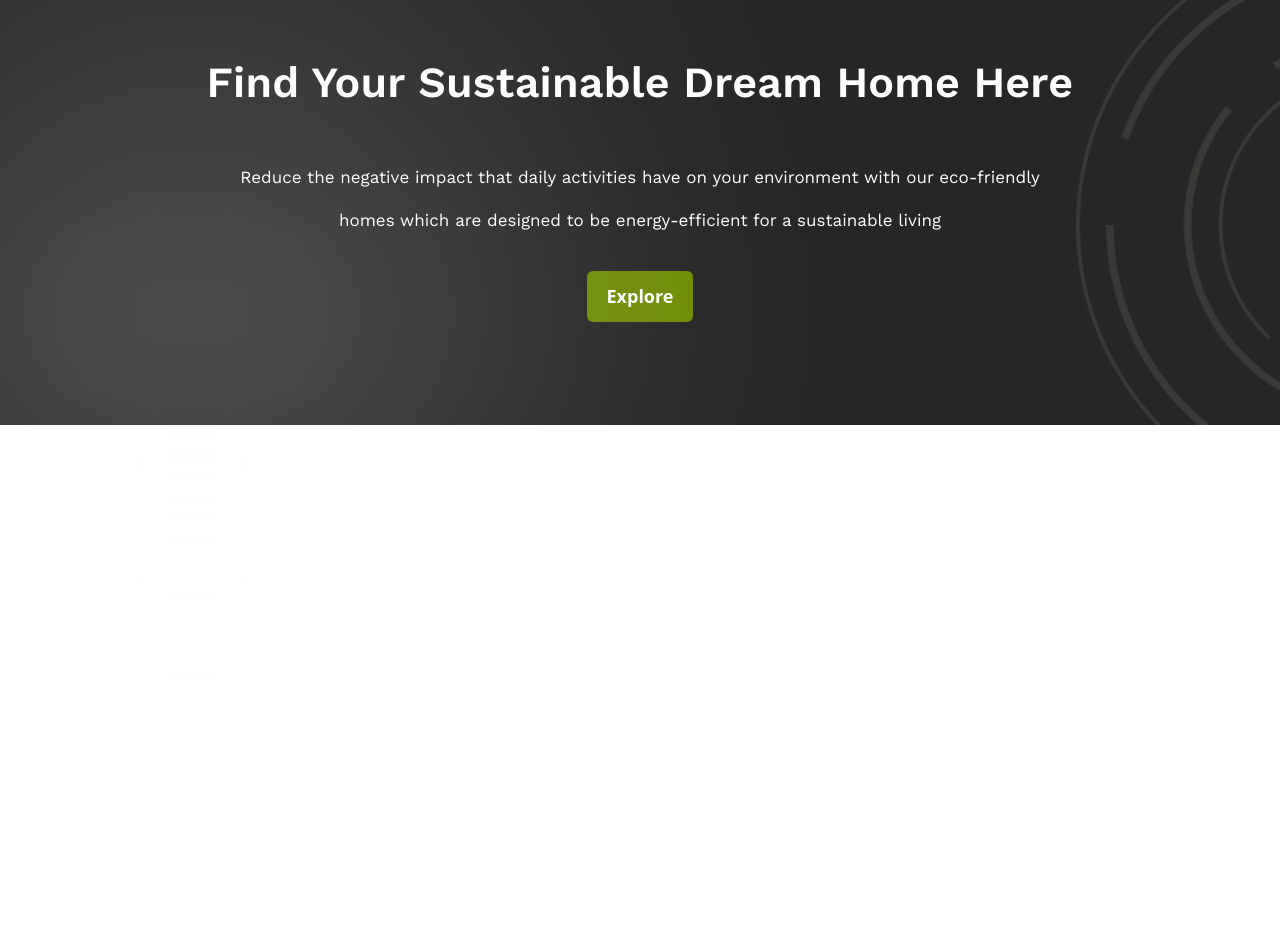
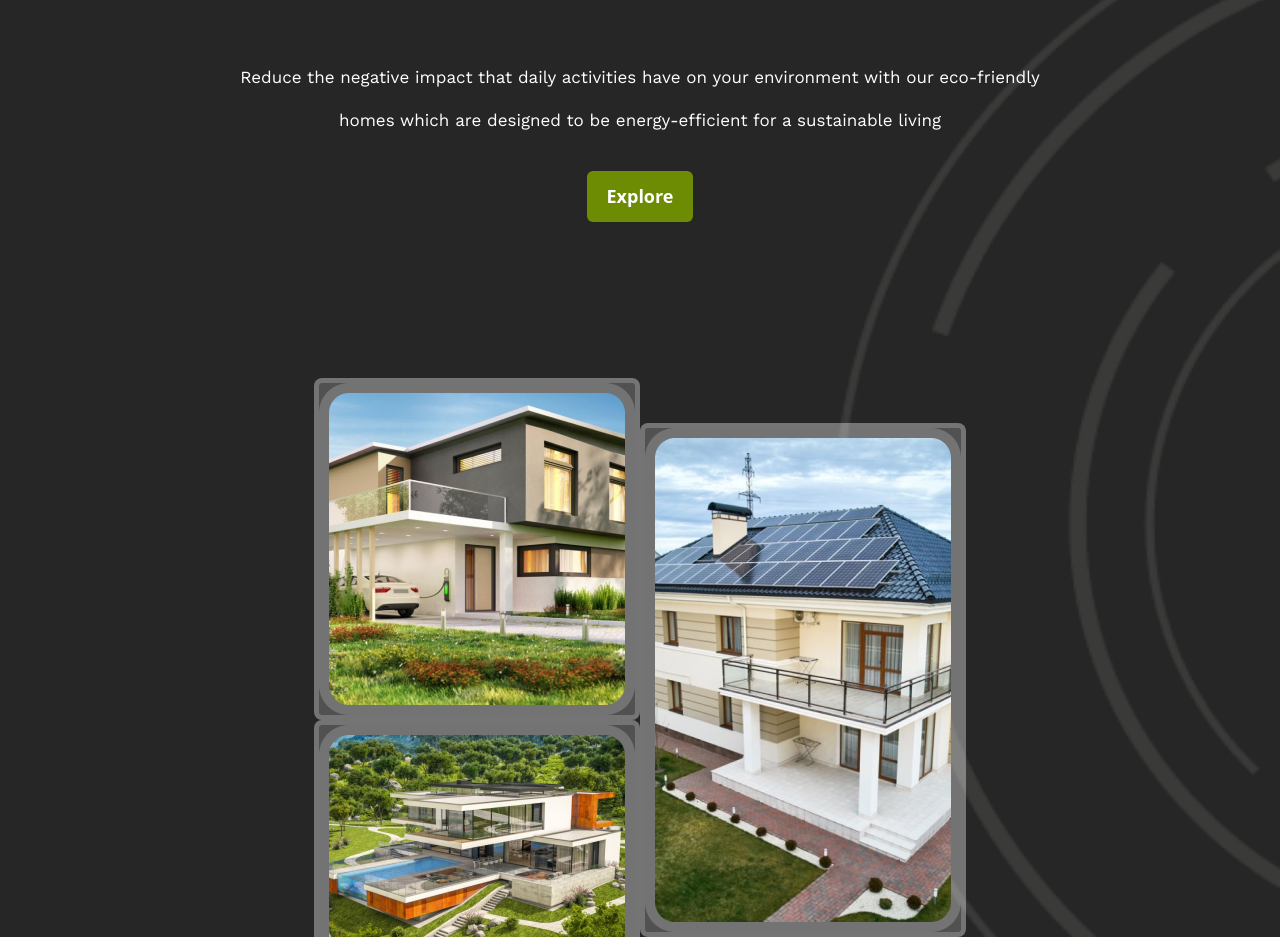
Before and after one commit to danielswift10/project-eco-homes, a React (Create React App) app: page / in a window 1280 px wide. Shown: the part 235-1172 px from the top of the page. Built offline with nearby package versions, Linux system fonts and the light colour scheme.

Commit message:
style: added styling to this component

```diff
--- a/src/Components/Hero/Hero.jsx
+++ b/src/Components/Hero/Hero.jsx
@@ -1,3 +1,4 @@
+import { house1, house2, house3 } from "../../Assets";
 import Button from "../../Utils/Button";
 import styles from "../../styles";
 
@@ -5,10 +6,10 @@ import styles from "../../styles";
 
 const Hero = () => {
     return (
-        <section className={`bg-darkGrey hero h-[420px] md:h-[600px] sm:mb-[900px]  mb-[1200px] md:mb-[700px] lg:mb-[600px]  `} id="home">
-           <div className={`   mt-[60px] ${styles.flexCenter} `}>
+        <section className={`bg-darkGrey hero h-[] md:h-[] sm:mb-[900px]  py-[100px] mb-[1200px] md:mb-[700px] lg:mb-[600px]  `} id="home">
+           <div className={`   mt-[60px] ${styles.flexCenter} flex-col gap-14`}>
                 <div className="text">
-                <div className={`py-[100px] ${styles.boxWidth}  ${styles.paddingX} ${styles.flexCenter} sm:pt-[150px] md:pt-[200px] md:pb-[100px] flex-col text-center`}>
+                <div className={`py-[] ${styles.boxWidth}  ${styles.paddingX} ${styles.flexCenter} sm:pt-[] md:pt-[] md:pb-[100px] flex-col text-center`}>
                     <h1 className={`${styles.heading1} mb-4`}>Find Your Sustainable Dream Home Here</h1>
                     <p className={`${styles.heroParagraph}  md:text-[23px] text-white xs:w-[410px] mb-7 ss:w-[500px]  sm:w-[550px]  md:w-[800px] `}>Reduce the negative impact that daily activities have on your environment with our eco-friendly homes which are designed to be energy-efficient for a sustainable living </p>
                     <Button type={"button"} title={"Explore"} classname={`${'bg-green text-white rounded-[6px] py-3 px-5 text-[18px] text-secondary font-semibold'} `}/>
@@ -17,11 +18,13 @@ const Hero = () => {
                 <div className="image ">
                     <div className={`${styles.flexCenter}`}>
                     <div className="">
-                        <img src={""} alt="" />
-                        <img src={""} alt="" />
+                        <div className="rounded-[8px] border border-[5px] border-[#FEFEFE33] bg-[#FEFEFE33]">
+                        <img src={house1} className="" alt="" />
+                        </div>
+                        <img src={house2} className="rounded-[8px] border border-[5px] border-[#FEFEFE33] bg-[#FEFEFE33]" alt="" />
                     </div>
                     <div>
-                        <img src={""} alt="" />
+                        <img src={house3} className="rounded-[8px] border border-[5px] border-[#FEFEFE33] bg-[#FEFEFE33]" alt="" />
                     </div>
                     </div>
                 </div>
```
Also changed, not shown: src/Assets/index.js (+7 -2 lines).
